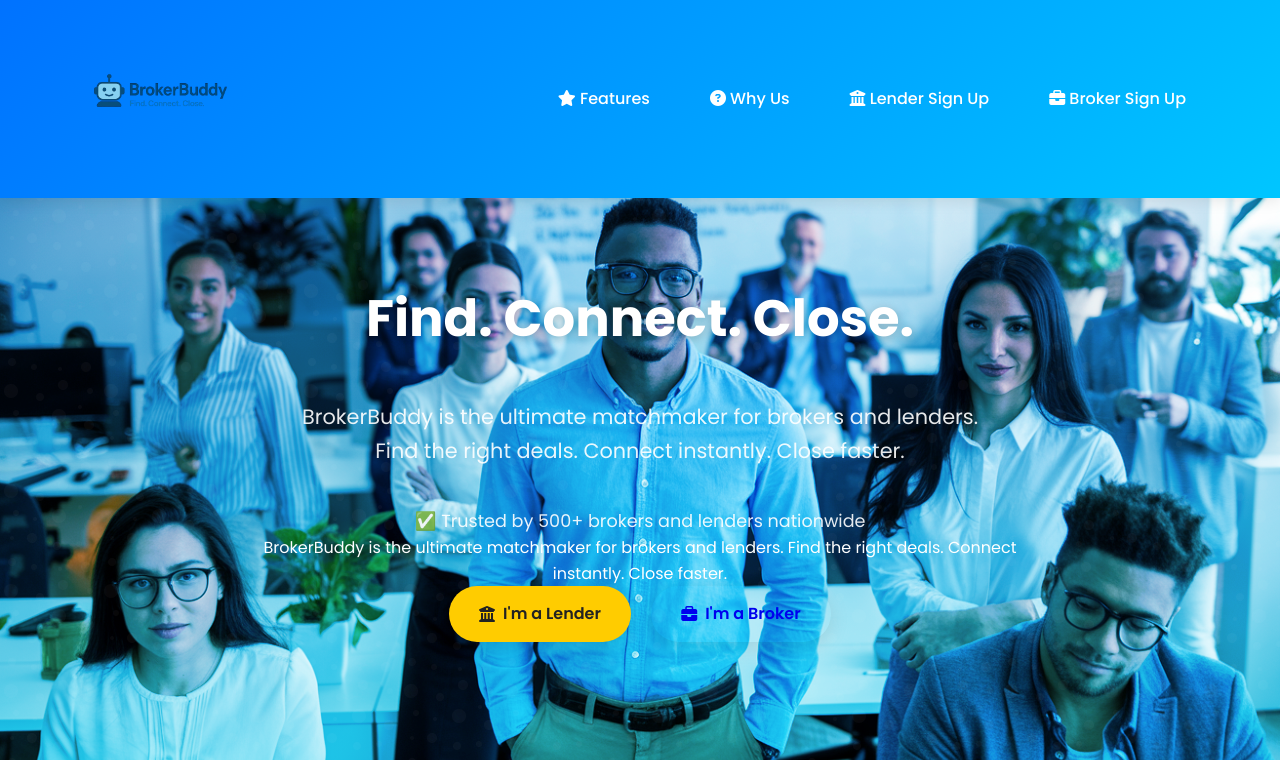
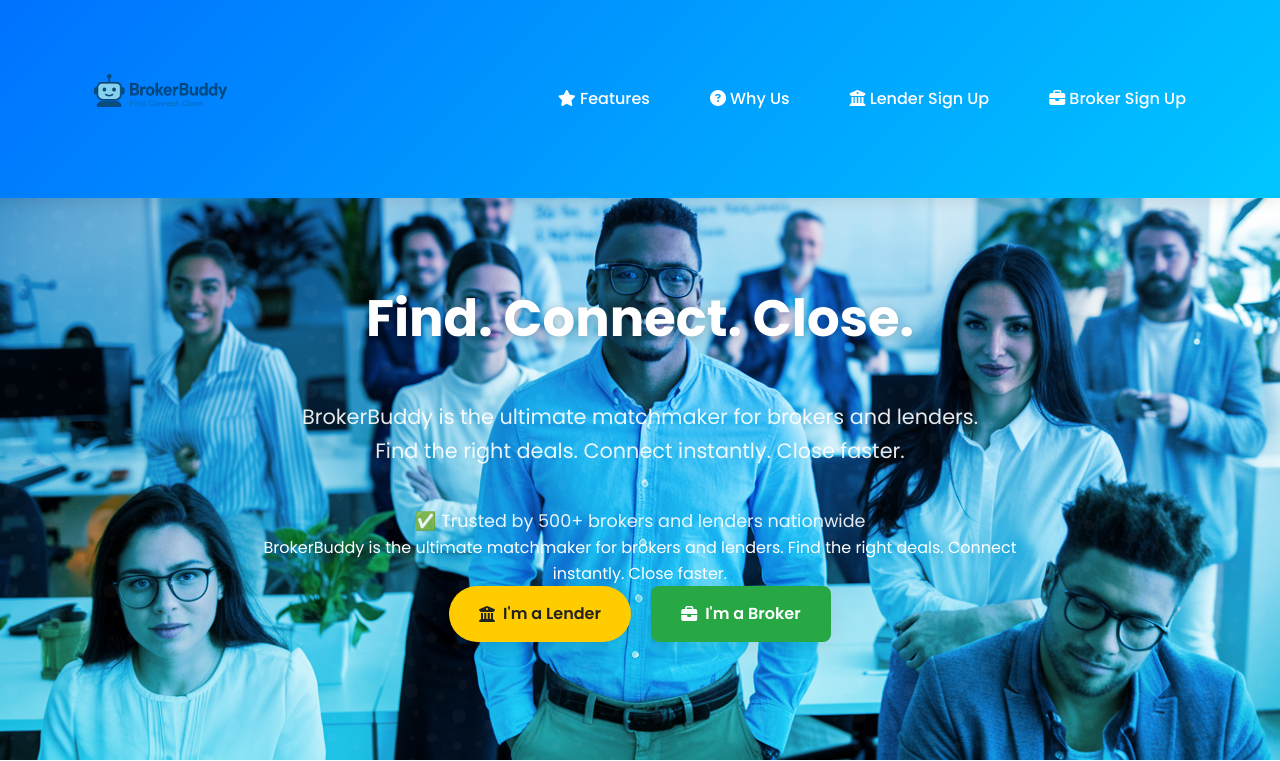
Before and after one commit to tibby007/brokerbuddy_simplified, a Flask app: page / in a window 1280 px wide. Shown: the top 761 px of the page. Run offline with Flask 2, Linux system fonts and the light colour scheme; some libraries are stand-ins or nearby versions.

Commit message:
Update style.css

```diff
--- a/static/css/style.css
+++ b/static/css/style.css
@@ -777,3 +777,16 @@ body {
   transform: translateY(-5px);
   box-shadow: 0 10px 25px rgba(0, 0, 0, 0.08);
 }
+.btn-success {
+  background-color: #28a745;
+  color: white;
+  border: none;
+  padding: 12px 24px;
+  font-size: 1rem;
+  border-radius: 8px;
+  transition: var(--transition);
+}
+
+.btn-success:hover {
+  background-color: #218838;
+}
```
